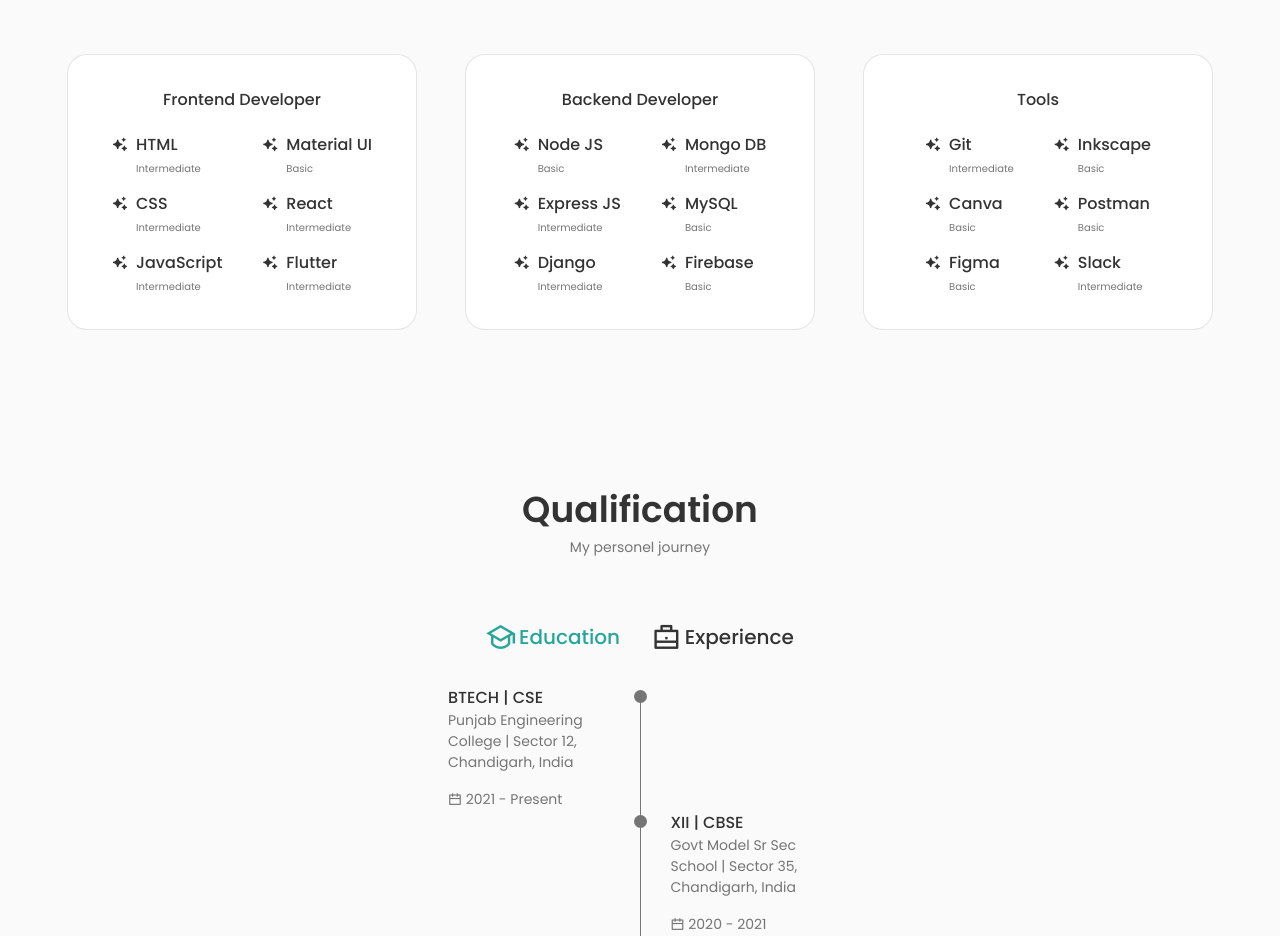
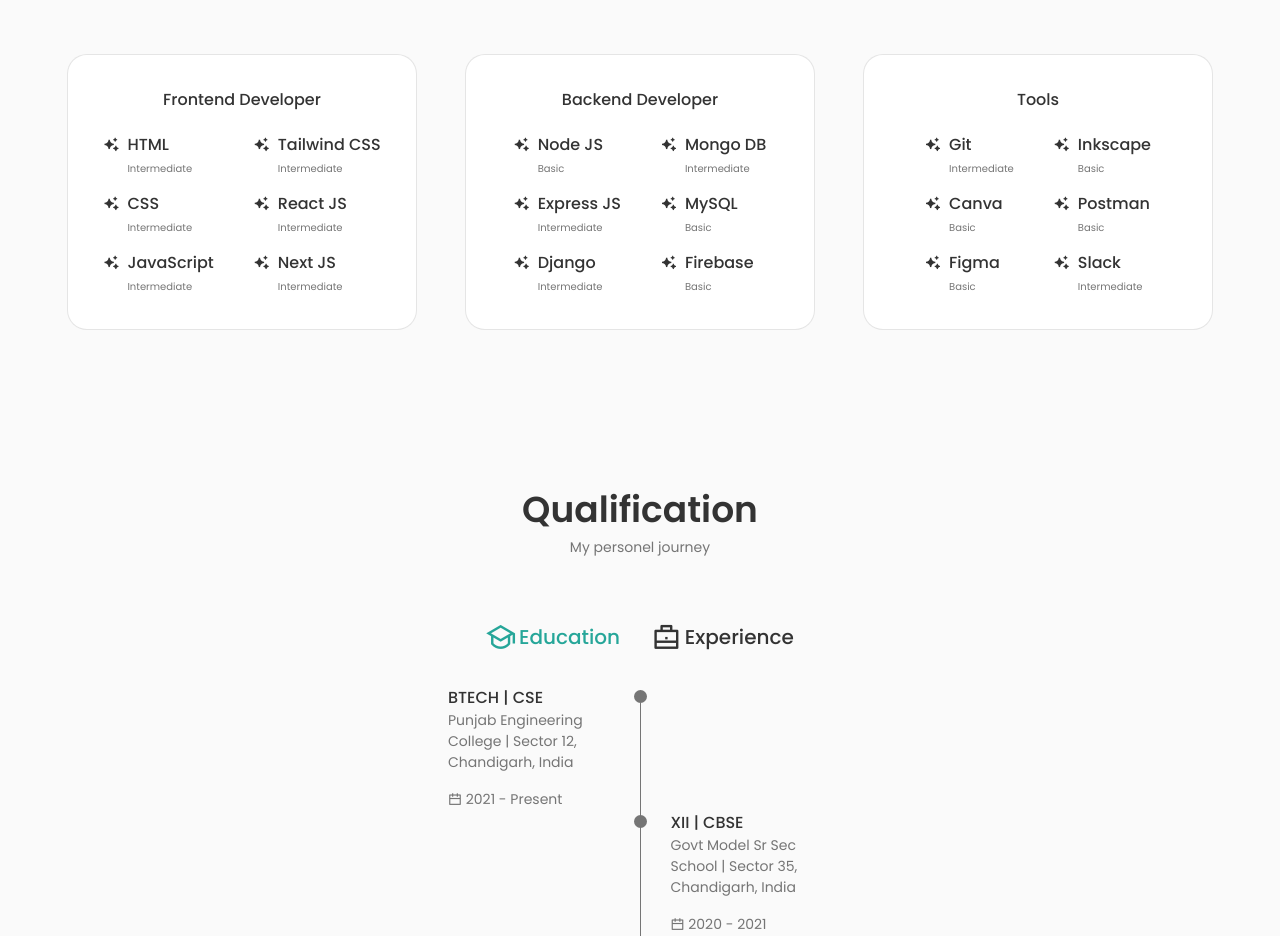
Before and after one commit to anshRS/portfolio, a React (Create React App) app in the folder web/: page / in a window 1280 px wide. Shown: the part 1860-2796 px from the top of the page. Built offline with nearby package versions, Linux system fonts and the light colour scheme.

Commit message:
Updated Skills section

```diff
--- a/web/src/components/skills/Frontend.jsx
+++ b/web/src/components/skills/Frontend.jsx
@@ -34,21 +34,21 @@ const Frontend = () => {
                     <div className="skills__data">
                         <i className="ri-sparkling-fill"></i>
                         <div>
-                            <h3 className="skills__name">Material UI</h3>
-                            <span className="skills__level">Basic</span>
-                        </div>
-                    </div>
-                    <div className="skills__data">
-                        <i className="ri-sparkling-fill"></i>
-                        <div>
-                            <h3 className="skills__name">React</h3>
+                            <h3 className="skills__name">Tailwind CSS</h3>
                             <span className="skills__level">Intermediate</span>
                         </div>
                     </div>
                     <div className="skills__data">
                         <i className="ri-sparkling-fill"></i>
                         <div>
-                            <h3 className="skills__name">Flutter</h3>
+                            <h3 className="skills__name">React JS</h3>
+                            <span className="skills__level">Intermediate</span>
+                        </div>
+                    </div>
+                    <div className="skills__data">
+                        <i className="ri-sparkling-fill"></i>
+                        <div>
+                            <h3 className="skills__name">Next JS</h3>
                             <span className="skills__level">Intermediate</span>
                         </div>
                     </div>
```
